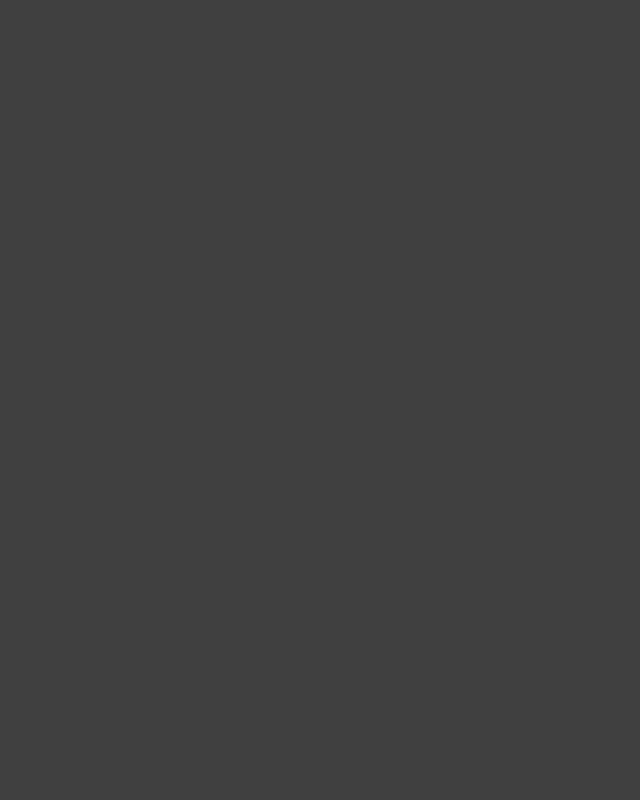
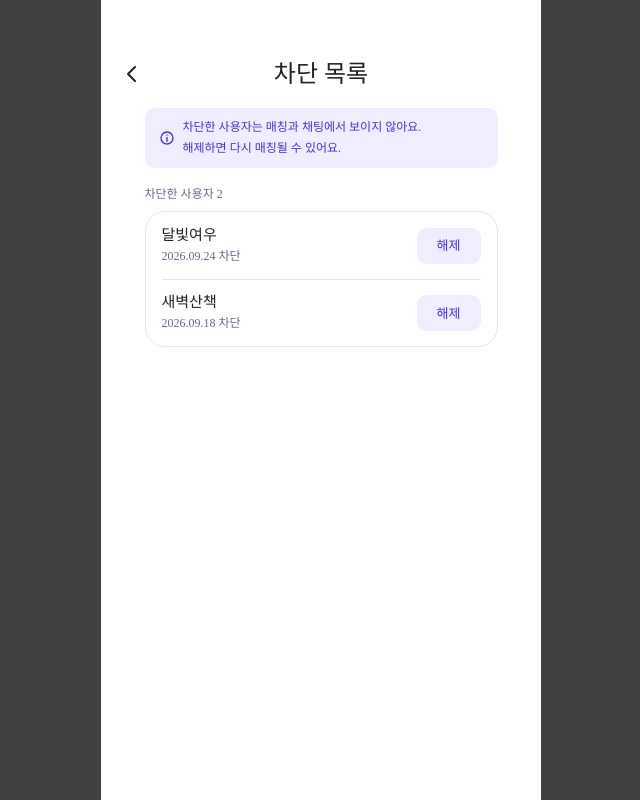
Before and after one commit to sswu-likelion-demoday/FE, a React (Create React App) app: page /mypage/block-list in a window 1280 px wide. Before the commit this address had no page. Shown: the whole page, without its empty margins (319-959 px from the left). Built offline with nearby package versions, Linux system fonts and the light colour scheme; a web font is replaced by a local one.

Commit message:
feat: 차단 목록 UI 구현

```diff
--- a/src/pages/Mypage/Mypage.jsx
+++ b/src/pages/Mypage/Mypage.jsx
@@ -59,7 +59,7 @@ const Mypage = () => {
               icon={block_icon}
               title="차단 목록"
               detail="2명"
-              onClick={() => navigate("")}
+              onClick={() => navigate("/mypage/block-list")}
             />
           </div>
         </div>
--- /dev/null
+++ b/src/pages/Mypage/components/BlockedUserItem.jsx
@@ -0,0 +1,17 @@
+import "./BlockedUserItem.scss";
+
+const BlockedUserItem = ({ nickname, blockedDate, onUnblock }) => {
+  return (
+    <div className="BlockedUserItem_wrap">
+      <div className="blockeduseritem_info">
+        <p>{nickname}</p>
+        <span>{blockedDate} 차단</span>
+      </div>
+      <button type="button" onClick={onUnblock}>
+        해제
+      </button>
+    </div>
+  );
+};
+
+export default BlockedUserItem;
--- /dev/null
+++ b/src/pages/Mypage/components/BlockedUserItem.scss
@@ -0,0 +1,30 @@
+.BlockedUserItem_wrap {
+  width: 100%;
+  height: 67px;
+  display: flex;
+  align-items: center;
+  justify-content: space-between;
+
+  line-height: 140%;
+  letter-spacing: -2.4%;
+}
+
+.blockeduseritem_info {
+  display: flex;
+  flex-direction: column;
+
+  span {
+    font-size: 12px;
+    font-weight: 400;
+    color: #6e6887;
+  }
+}
+
+.BlockedUserItem_wrap button {
+  width: 64px;
+  height: 36px;
+  border-radius: 10px;
+  background-color: var(--bg);
+  color: #4a2fd0;
+  font-size: 13px;
+}
--- /dev/null
+++ b/src/pages/Mypage/components/UnblockModal.jsx
@@ -0,0 +1,35 @@
+import "./UnblockModal.scss";
+
+const UnblockModal = ({ onCancel, onConfirm }) => {
+  return (
+    <div className="UnblockModal_overlay">
+      <div
+        className="UnblockModal_wrap"
+        role="dialog"
+        aria-modal="true"
+        aria-labelledby="unblock-modal-title"
+      >
+        <p id="unblock-modal-title">차단을 해제할까요?</p>
+
+        <div className="unblockmodal_buttons">
+          <button
+            type="button"
+            className="unblockmodal_cancel"
+            onClick={onCancel}
+          >
+            취소
+          </button>
+          <button
+            type="button"
+            className="unblockmodal_confirm"
+            onClick={onConfirm}
+          >
+            해제하기
+          </button>
+        </div>
+      </div>
+    </div>
+  );
+};
+
+export default UnblockModal;
--- /dev/null
+++ b/src/pages/Mypage/components/UnblockModal.scss
@@ -0,0 +1,49 @@
+.UnblockModal_overlay {
+  position: absolute;
+  inset: 0;
+  min-height: 100%;
+  background-color: rgba(22, 16, 48, 0.55);
+  display: flex;
+  align-items: center;
+  justify-content: center;
+  z-index: 100;
+}
+
+.UnblockModal_wrap {
+  width: 318px;
+  height: 151px;
+  padding: 28px 24px;
+  background-color: #ffffff;
+  border-radius: 20px;
+
+  display: flex;
+  flex-direction: column;
+  align-items: center;
+
+  font-size: 20px;
+}
+
+.unblockmodal_buttons {
+  width: 100%;
+  display: flex;
+  gap: 8px;
+  margin-top: 20px;
+
+  button {
+    flex: 1;
+    height: 50px;
+    border-radius: 10px;
+    font-size: 22px;
+    font-weight: 500;
+  }
+}
+
+.unblockmodal_cancel {
+  background-color: var(--bg);
+  color: #4a2fd0;
+}
+
+.unblockmodal_confirm {
+  background-color: var(--main);
+  color: #ffffff;
+}
--- /dev/null
+++ b/src/pages/Mypage/pages/BlockList/BlockList.jsx
@@ -0,0 +1,99 @@
+import { useState, useEffect } from "react";
+import { useNavigate } from "react-router-dom";
+import UnblockModal from "../../components/UnblockModal";
+import MypageHeader from "../../components/MypageHeader";
+import BlockedUserItem from "../../components/BlockedUserItem";
+import "./BlockList.scss";
+import info_icon from "../../../../assets/images/Mypage/info_icon.svg";
+import check_icon from "../../../../assets/images/Mypage/check_icon.svg";
+
+const BlockList = () => {
+  const navigate = useNavigate();
+
+  const [blockedUsers, setBlockedUsers] = useState([
+    {
+      id: 1,
+      nickname: "달빛여우",
+      blockedDate: "2026.09.24",
+    },
+    {
+      id: 2,
+      nickname: "새벽산책",
+      blockedDate: "2026.09.18",
+    },
+  ]);
+
+  const [selectedUser, setSelectedUser] = useState(null);
+  const [toastMessage, setToastMessage] = useState("");
+
+  const handleUnblock = () => {
+    if (!selectedUser) return;
+
+    setBlockedUsers((prev) =>
+      prev.filter((user) => user.id !== selectedUser.id),
+    );
+
+    setToastMessage(`${selectedUser.nickname}님의 차단을 해제했어요`);
+    setSelectedUser(null);
+  };
+
+  useEffect(() => {
+    if (!toastMessage) return;
+
+    const timer = setTimeout(() => {
+      setToastMessage("");
+    }, 3000);
+
+    return () => clearTimeout(timer);
+  }, [toastMessage]);
+
+  return (
+    <div className="page BlockList_wrap">
+      <div className="blocklist_top">
+        <MypageHeader title="차단 목록" onBack={() => navigate("/mypage")} />
+      </div>
+
+      <div className="blocklist_main">
+        <div className="blocklist_notice">
+          <img src={info_icon} alt="" />
+          <p>
+            차단한 사용자는 매칭과 채팅에서 보이지 않아요.
+            <br />
+            해제하면 다시 매칭될 수 있어요.
+          </p>
+        </div>
+
+        <div className="blocklist_count">
+          차단한 사용자 {blockedUsers.length}
+        </div>
+
+        <div className="blocklist_box">
+          {blockedUsers.map((user) => (
+            <BlockedUserItem
+              key={user.id}
+              nickname={user.nickname}
+              blockedDate={user.blockedDate}
+              onUnblock={() => setSelectedUser(user)}
+            />
+          ))}
+        </div>
+      </div>
+
+      {selectedUser && (
+        <UnblockModal
+          onCancel={() => setSelectedUser(null)}
+          onConfirm={handleUnblock}
+        />
+      )}
+
+      {toastMessage && (
+        <div className="blocklist_toast" role="status">
+          <img src={check_icon} alt="" />
+          <p>{toastMessage}</p>
+        </div>
+      )}
+    </div>
+  );
+};
+
+export default BlockList;
--- /dev/null
+++ b/src/pages/Mypage/pages/BlockList/BlockList.scss
@@ -0,0 +1,88 @@
+.BlockList_wrap {
+  display: flex;
+  flex-direction: column;
+  align-items: center;
+  min-height: 100dvh;
+  padding-bottom: 32px;
+  position: relative;
+
+  line-height: 140%;
+  letter-spacing: -2.4%;
+}
+
+// ========================================
+
+.blocklist_top {
+  width: 100%;
+}
+
+// ========================================
+
+.blocklist_main {
+  width: 353px;
+  margin-top: 17px;
+}
+
+.blocklist_notice {
+  width: 353px;
+  height: 60px;
+  padding: 12px 14px;
+  border-radius: 10px;
+  background-color: var(--bg);
+
+  display: flex;
+  align-items: center;
+  gap: 8px;
+
+  font-size: 12px;
+  font-weight: 400;
+  color: #4a2fd0;
+}
+
+// ========================================
+
+.blocklist_count {
+  margin-top: 16px;
+  margin-bottom: 6px;
+
+  font-size: 12px;
+  font-weight: 500;
+  color: #6e6887;
+}
+
+// ========================================
+
+.blocklist_box {
+  width: 353px;
+  border: 1px solid #e6e2f7;
+  border-radius: 20px;
+  background-color: #ffffff;
+  padding: 0 16px;
+
+  .BlockedUserItem_wrap + .BlockedUserItem_wrap {
+    border-top: 1px solid #e6e2f7;
+  }
+}
+
+// ========================================
+
+.blocklist_toast {
+  position: fixed;
+  bottom: 40px;
+  left: 50%;
+  transform: translateX(-50%);
+  z-index: 200;
+
+  display: flex;
+  align-items: center;
+  gap: 11px;
+  padding: 12px 16px;
+
+  border-radius: 10px;
+  background-color: #2a2440;
+  color: #ffffff;
+
+  font-size: 14px;
+  font-weight: 500;
+  white-space: nowrap;
+}
--- a/src/pages/Mypage/pages/MatchingInfo/InterestCategory.jsx
+++ b/src/pages/Mypage/pages/MatchingInfo/InterestCategory.jsx
@@ -2,8 +2,8 @@ import { useState } from "react";
 import { useNavigate } from "react-router-dom";
 import OptionGroup from "../../../Onboarding/Preference/components/OptionGroup";
 import BottomButton from "../../../Onboarding/Preference/components/BottomButton";
+import MypageHeader from "../../../Mypage/components/MypageHeader";
 import "./InterestCategory.scss";
-import prev_btn from "../../../../assets/images/Mypage/prev_btn.svg";
 
 const categoryOptions = [
   { id: 1, label: "예술·전시" },
@@ -30,14 +30,10 @@ const InterestCategory = () => {
   return (
     <div className="page InterestCategory_wrap">
       <div className="interestcategory_header">
-        <button
-          type="button"
-          aria-label="뒤로 가기"
-          onClick={() => navigate("/mypage/matching-info")}
-        >
-          <img src={prev_btn} alt="" />
-        </button>
-        <h1>관심 카테고리</h1>
+        <MypageHeader
+          title="관심 카테고리"
+          onBack={() => navigate("/mypage/matching-info")}
+        />
       </div>
 
       <div className="interestcategory_main">
--- a/src/pages/Mypage/pages/MatchingInfo/InterestCategory.scss
+++ b/src/pages/Mypage/pages/MatchingInfo/InterestCategory.scss
@@ -12,19 +12,6 @@
 
 .interestcategory_header {
   width: 100%;
-  margin-top: 74px;
-  display: flex;
-  justify-content: center;
-  align-items: center;
-  position: relative;
-
-  font-weight: 600;
-  font-size: 24px;
-
-  button {
-    position: absolute;
-    left: 26px;
-  }
 }
 
 // ========================================
--- a/src/routes/MypageRoutes.jsx
+++ b/src/routes/MypageRoutes.jsx
@@ -5,14 +5,16 @@ import EditProfile from "../pages/Mypage/pages/EditProfile/EditProfile";
 import ItemHistory from "../pages/Mypage/pages/ItemHistory/ItemHistory";
 import MatchingInfo from "../pages/Mypage/pages/MatchingInfo/MatchingInfo";
 import InterestCategory from "../pages/Mypage/pages/MatchingInfo/InterestCategory";
+import BlockList from "../pages/Mypage/pages/BlockList/BlockList";
 
-const OnboardingRoutes = (
+const MypageRoutes = (
   <>
     <Route path="/mypage" element={<Mypage />} />
     <Route path="/mypage/edit-profile" element={<EditProfile />} />
     <Route path="/mypage/item-history" element={<ItemHistory />} />
     <Route path="/mypage/matching-info" element={<MatchingInfo />} />
     <Route path="/mypage/interest-category" element={<InterestCategory />} />
+    <Route path="/mypage/block-list" element={<BlockList />} />
   </>
 );
-export default OnboardingRoutes;
+export default MypageRoutes;
```
Also changed, not shown: src/assets/images/Mypage/check_icon.svg (added), src/assets/images/Mypage/info_icon.svg (added).
